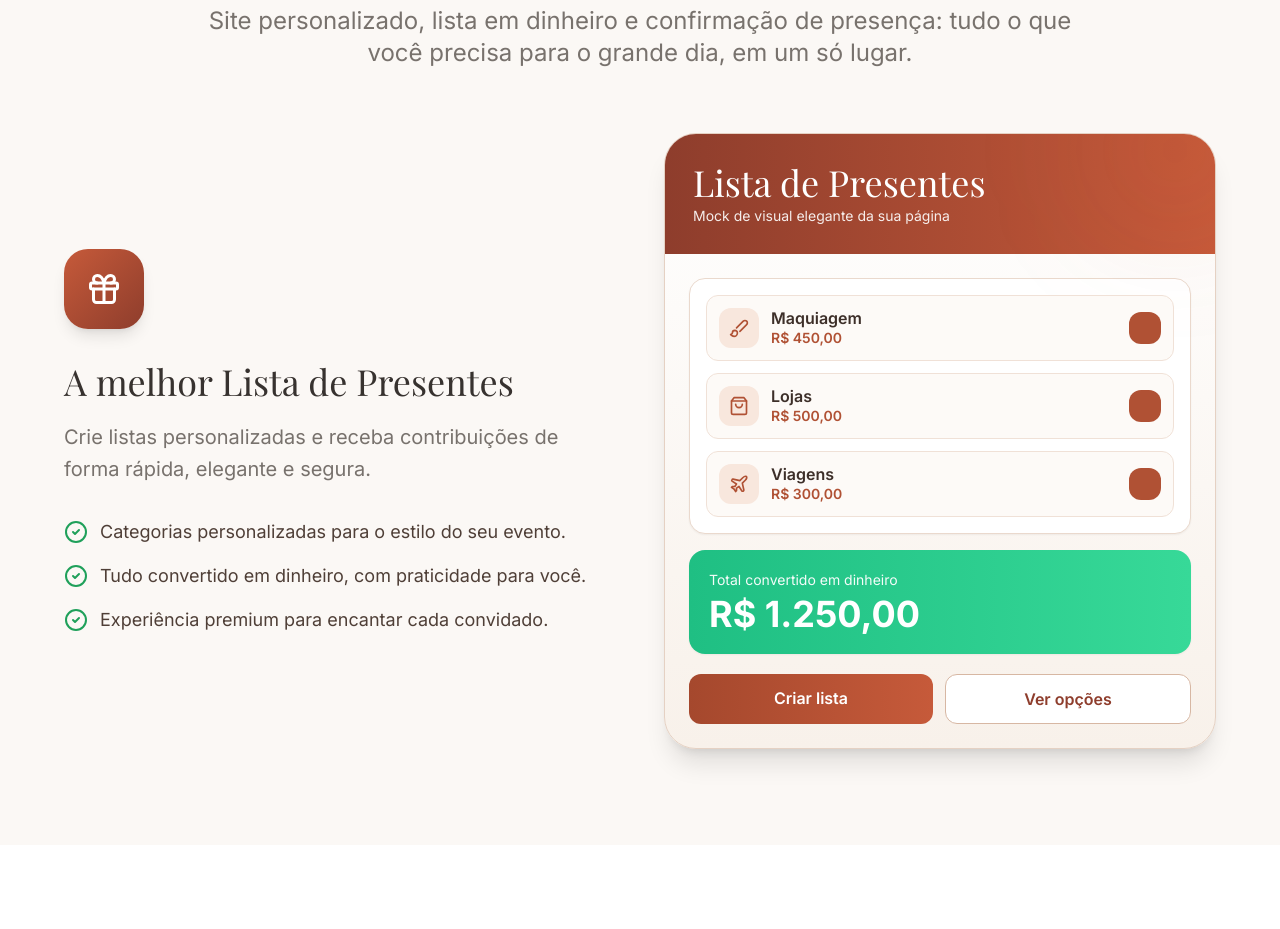
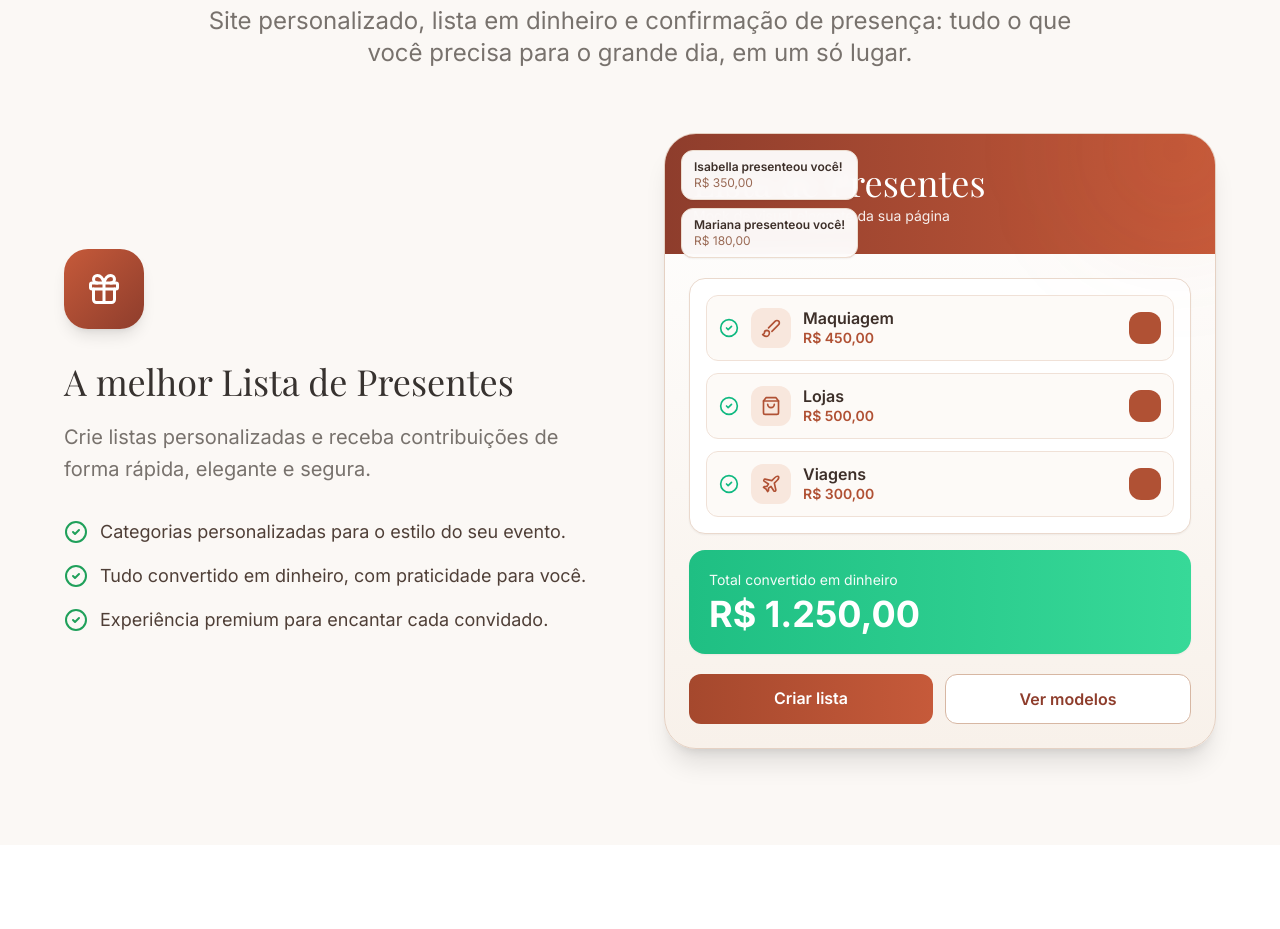
Before and after one commit to lumieconvites-netizen/lumie-presentes, a Next.js app: page / in a window 1280 px wide. Shown: the part 1620-2549 px from the top of the page. Built offline with nearby package versions, Linux system fonts and the light colour scheme; no server answers.

Commit message:
feat: add interactive tilt mock, checked gifts, received chips and clickable mock actions

```diff
--- a/app/globals.css
+++ b/app/globals.css
@@ -369,3 +369,13 @@
   transform: translateY(-2px);
   box-shadow: 0 10px 24px rgba(120, 60, 35, 0.12);
 }
+
+.mock-tilt {
+  transition: transform 320ms ease, box-shadow 320ms ease;
+  transform-origin: center;
+}
+
+.mock-tilt:hover {
+  transform: perspective(1200px) rotateX(2deg) rotateY(-2.5deg) translateY(-4px);
+  box-shadow: 0 24px 48px rgba(86, 45, 28, 0.2);
+}
--- a/app/page.tsx
+++ b/app/page.tsx
@@ -53,6 +53,11 @@ const showcaseGiftItems = [
   { id: 1, title: 'Maquiagem', value: 'R$ 450,00', icon: 'makeup' },
   { id: 2, title: 'Lojas', value: 'R$ 500,00', icon: 'store' },
   { id: 3, title: 'Viagens', value: 'R$ 300,00', icon: 'travel' },
+];
+
+const showcaseReceived = [
+  { id: 1, name: 'Isabella', value: 'R$ 350,00' },
+  { id: 2, name: 'Mariana', value: 'R$ 180,00' },
 ];
 
 export default function HomePage() {
@@ -209,7 +214,19 @@ export default function HomePage() {
               </div>
             </div>
 
-            <div className="relative rounded-[2rem] border border-[#e5d1c3] bg-gradient-to-b from-white to-[#f8f1ea] shadow-xl overflow-hidden">
+            <div className="relative mock-tilt rounded-[2rem] border border-[#e5d1c3] bg-gradient-to-b from-white to-[#f8f1ea] shadow-xl overflow-hidden">
+              <div className="absolute top-4 left-4 z-20 flex flex-col gap-2">
+                {showcaseReceived.map((item, idx) => (
+                  <div
+                    key={item.id}
+                    className="rounded-xl bg-white/95 backdrop-blur px-3 py-2 border border-[#ecdccf] shadow-sm text-xs"
+                    style={{ animationDelay: `${idx * 120}ms` }}
+                  >
+                    <p className="font-semibold text-[#3d2f29]">{item.name} presenteou você!</p>
+                    <p className="text-[#9a6a55]">{item.value}</p>
+                  </div>
+                ))}
+              </div>
               <div className="absolute -top-16 -right-10 h-40 w-40 rounded-full bg-[#c65a3a]/10 blur-3xl" />
               <div className="bg-gradient-to-r from-[#8e3d2c] to-[#c65a3a] text-white px-7 py-7">
                 <h4 className="font-display text-4xl">Lista de Presentes</h4>
@@ -225,6 +242,7 @@ export default function HomePage() {
                       style={{ animationDelay: `${index * 120}ms` }}
                     >
                     <div className="flex items-center gap-3">
+                        <CheckCircle2 className="w-5 h-5 text-emerald-500" />
                         <div className="h-10 w-10 rounded-xl bg-[#f8e7dd] text-[#b05134] inline-flex items-center justify-center">
                           {item.icon === 'makeup' && <Brush className="w-5 h-5" />}
                           {item.icon === 'store' && <ShoppingBag className="w-5 h-5" />}
@@ -246,12 +264,12 @@ export default function HomePage() {
                 </div>
 
                 <div className="mt-5 flex gap-3">
-                  <div className="flex-1 rounded-xl bg-gradient-to-r from-[#a5482d] to-[#c65a3a] text-white text-center py-3 font-semibold">
+                  <Link href="/cadastro" className="flex-1 rounded-xl bg-gradient-to-r from-[#a5482d] to-[#c65a3a] text-white text-center py-3 font-semibold hover:brightness-105 transition">
                     Criar lista
-                  </div>
-                  <div className="flex-1 rounded-xl border border-[#d7b7a3] bg-white text-[#8e3d2c] text-center py-3 font-semibold">
-                    Ver opções
-                  </div>
+                  </Link>
+                  <Link href="/templates" className="flex-1 rounded-xl border border-[#d7b7a3] bg-white text-[#8e3d2c] text-center py-3 font-semibold hover:bg-[#fff8f3] transition">
+                    Ver modelos
+                  </Link>
                 </div>
               </div>
             </div>
```
